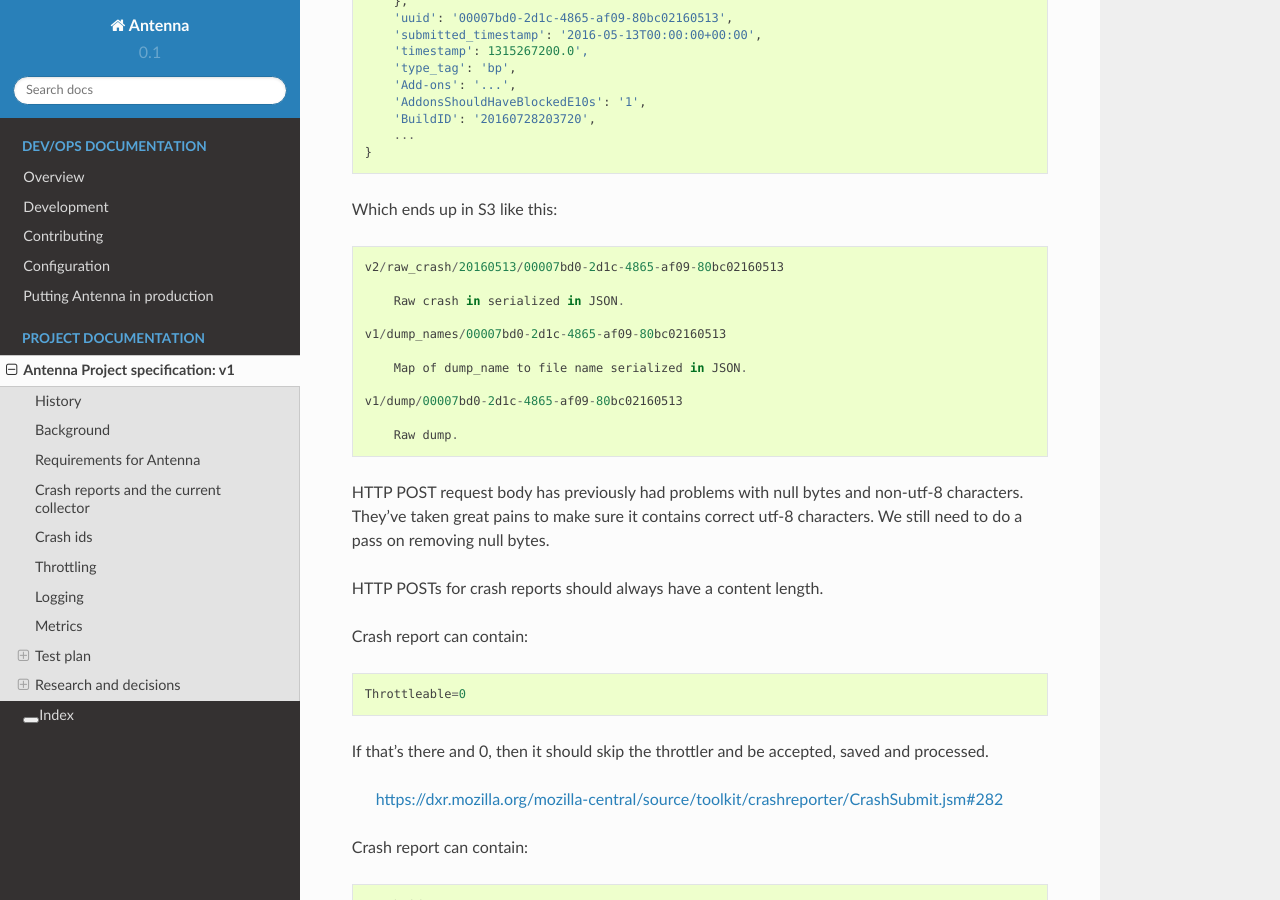
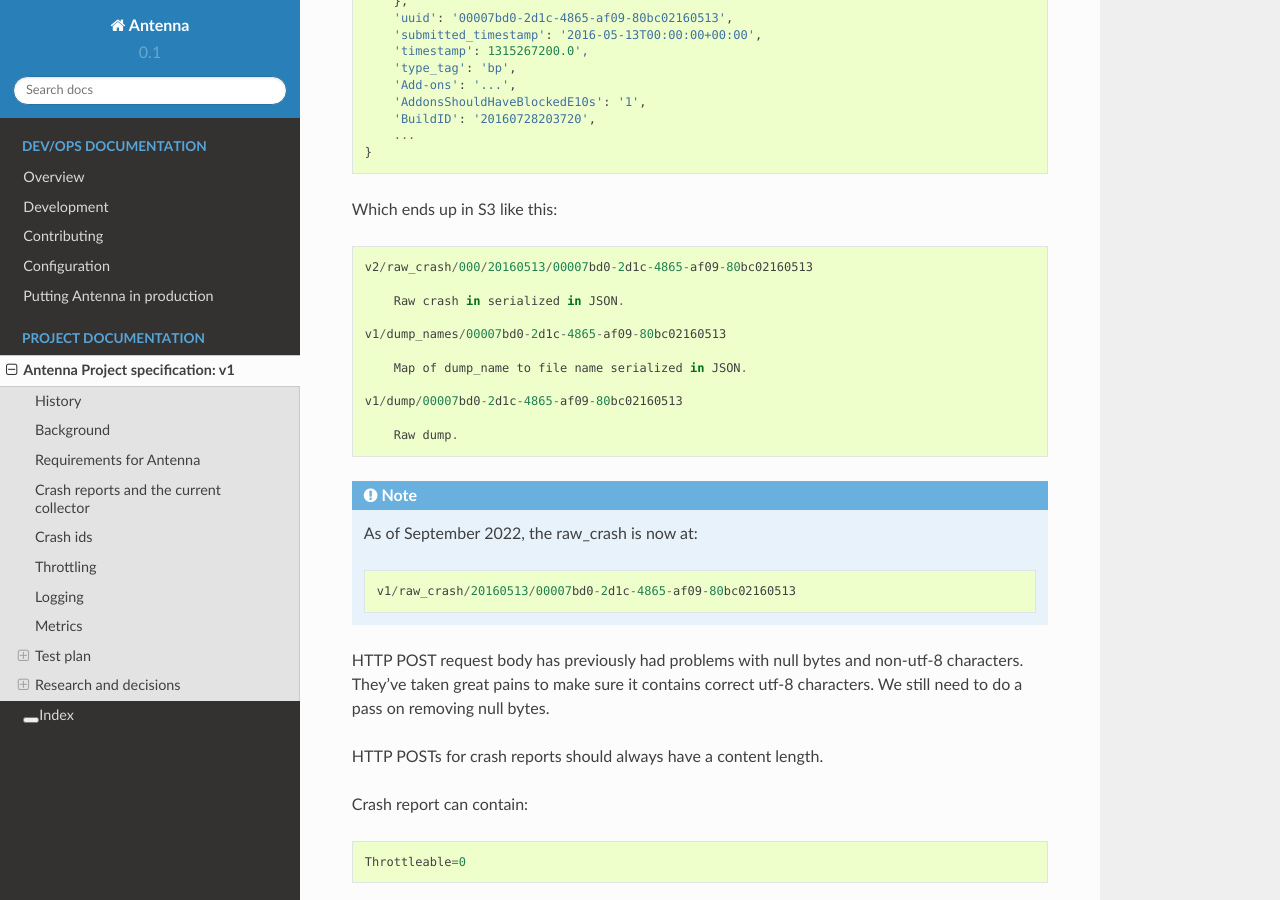
Before and after one commit to mozilla-services/antenna, a Sphinx documentation site: the page built from docs/spec_v1.rst, in a window 1280 px wide and 900 px high, scrolled down 4354 px. Built offline with Sphinx 7.4.7 and the Read the Docs theme 2.0.0, drawn with Linux system fonts in a browser that asks for light colours.

Commit message:
bug 1604845: switch to v1 for raw crash key prefix
This changes the raw crash key prefix to v1. This is the key structure
we were using back in 2016. It also simplifies keys--they're all v1 now.

```diff
--- a/docs/overview.rst
+++ b/docs/overview.rst
@@ -224,7 +224,7 @@
 If you use the Amazon Web Services S3 crashstorage component, then crashes get
 saved in this hierarchy in the bucket:
 
-* ``/v2/raw_crash/<DATE>/<CRASHID>``
+* ``/v1/raw_crash/<DATE>/<CRASHID>``
 * ``/v1/dump_names/<CRASHID>``
 
 And then one or more dumps in directories by dump name:
@@ -237,7 +237,7 @@
 two dumps "upload_file_minidump" and "upload_file_minidump_flash1" gets
 these files saved::
 
-    v2/raw_crash/20170413/00007bd0-2d1c-4865-af09-80bc00170413
+    v1/raw_crash/20170413/00007bd0-2d1c-4865-af09-80bc00170413
 
         Raw crash in serialized in JSON.
 
--- a/docs/spec_v1.rst
+++ b/docs/spec_v1.rst
@@ -208,7 +208,7 @@
 
 Which ends up in S3 like this::
 
-    v2/raw_crash/20160513/00007bd0-2d1c-4865-af09-80bc02160513
+    v2/raw_crash/000/20160513/00007bd0-2d1c-4865-af09-80bc02160513
 
         Raw crash in serialized in JSON.
 
@@ -219,6 +219,13 @@
     v1/dump/00007bd0-2d1c-4865-af09-80bc02160513
 
         Raw dump.
+
+
+.. Note::
+
+   As of September 2022, the raw_crash is now at::
+
+      v1/raw_crash/20160513/00007bd0-2d1c-4865-af09-80bc02160513
 
 
 HTTP POST request body has previously had problems with null bytes and
```
Also changed, not shown: 4 other files.
